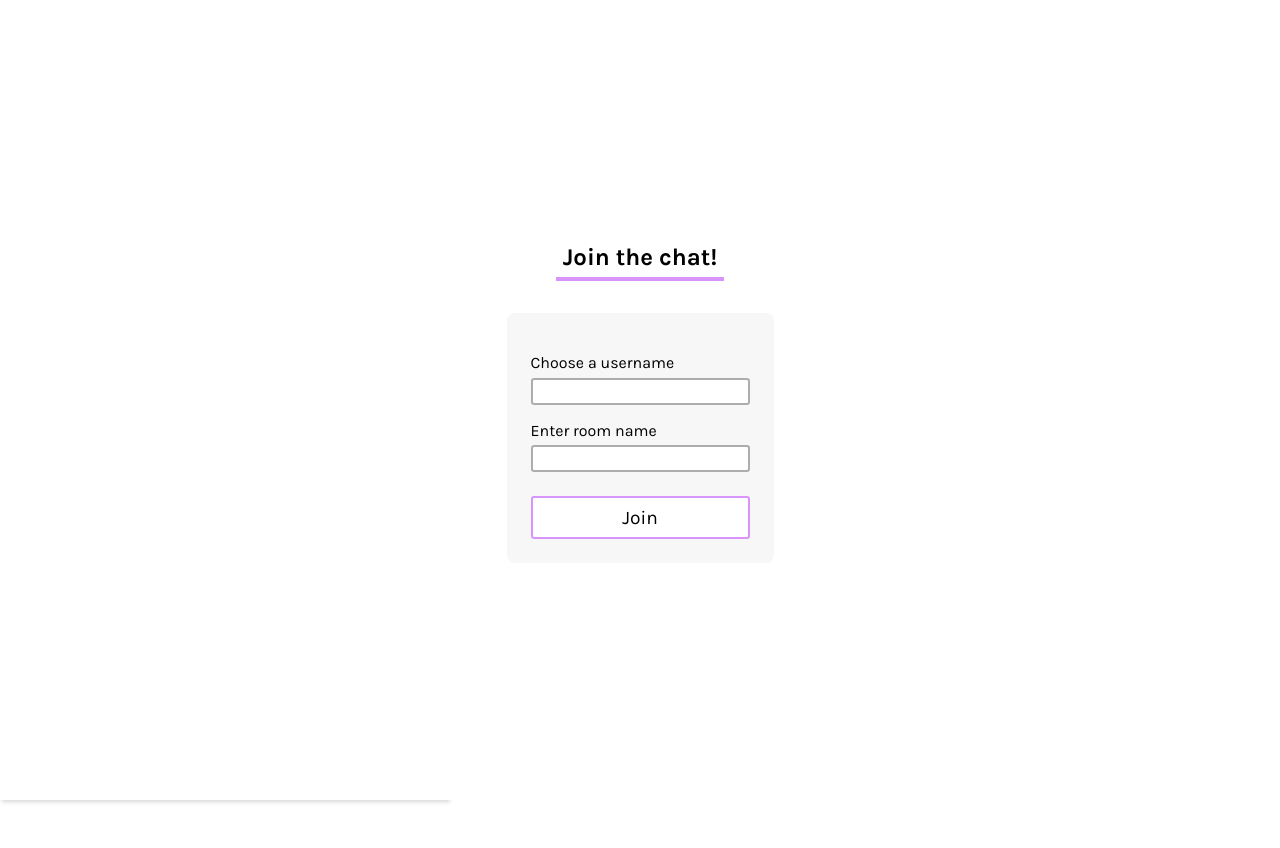
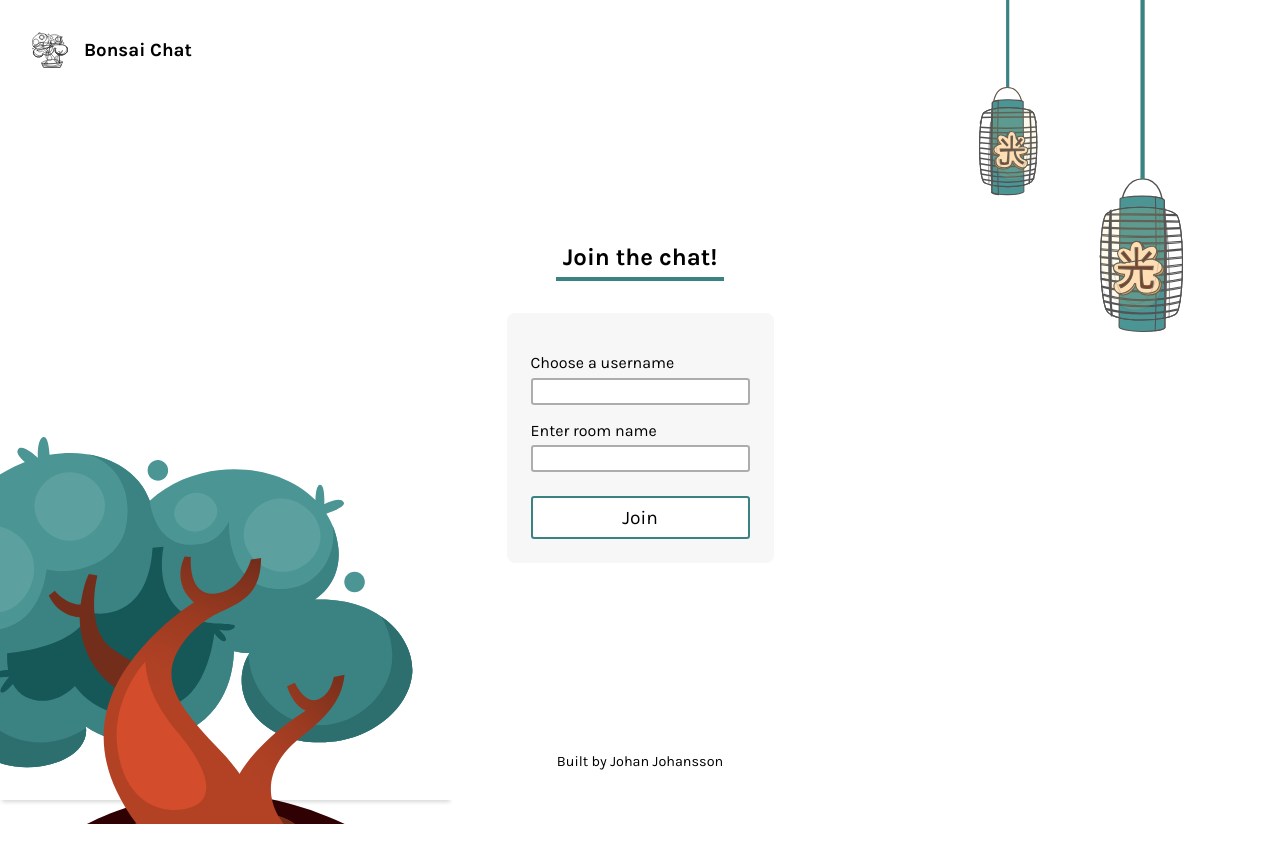
Before and after one commit to johanjohanss/chat-app, a website: page index.html in a window 1280 px wide. Drawn offline with nearby package versions, Linux system fonts and the light colour scheme; no server answers.

Commit message:
log in page styling

```diff
--- a/index.html
+++ b/index.html
@@ -9,6 +9,12 @@
   <body>
 
     <div class="choose-username hide">
+        <div id="login-top-div">
+            <img id="bonsai-lines" src="img/bonsai-lines.svg" alt="bonsain tree line art">
+            <h3>Bonsai Chat</h3>
+        </div>
+        <img id="lanterns" src="img/lanterns.svg" alt="lanterns">
+        <img id="bonsai" src="img/bonsai.svg" alt="bonsai tree illustration">
         <h2>Join the chat!</h2>
         <form id="userForm">
             <div class="form-group">
@@ -22,6 +28,7 @@
 
             <input id="submit-form" type="submit" value="Join">
         </form>
+        <p id="credit-text">Built by Johan Johansson</p>
     </div>
 
     <div id="messages-bg">
@@ -30,7 +37,11 @@
 
     <div id="chat-wrapper">
         <div id="contact-section">
-            <h2 class="text-center title title-bg">Active Users</h2>
+            <div class="title-bg">
+                <!--<img id="logo-chat" src="img/bonsai-lines.svg" alt="bonsain tree line art">-->
+                <h2 class="text-center title">Active Users</h2>
+            </div>
+
             <div id="userDisplay">
 
             </div>
--- a/public/style.scss
+++ b/public/style.scss
@@ -1,3 +1,8 @@
+$mainColor: #3B8282; //#d994fc
+
+$secondColorTransparent: #a9d8d8c0; //$secondColorTransparent
+$mainColorTransparent: #7bcfcfc0;
+
 *{
     box-sizing: border-box;
 }
@@ -170,26 +175,30 @@ emoji-picker {
 /* Specific message styles */
 .sent-message{
     //background: linear-gradient(to right, #d994fc, #ffe390);
-    background: linear-gradient(to right, #d994fce0, #ffe390dc);
+    background: linear-gradient(to right, $mainColorTransparent, $secondColorTransparent);
     align-self: flex-end;
     justify-self: flex-end;
+     min-width: 4rem;
 }
 .received-message{
     background-color: rgba(255, 255, 255, 0.863);
     align-self: flex-start;
     justify-self: flex-start;
+     min-width: 4rem;
 }
 .join-message{
     background: rgba(255, 255, 255, 0.849);
-    border: 1.5px solid #d994fc;
+    border: 1.5px solid $mainColor;
     align-self: flex-start;
     justify-self: flex-end;
+    min-width: 4rem;
 }
 .join-message-self{
     background: rgba(255, 255, 255, 0.829);
-    border: 1.5px solid #d994fc;//rgb(171, 255, 171);
+    border: 1.5px solid $mainColor;//rgb(171, 255, 171);
     align-self: flex-end;
     justify-self: flex-end;
+    min-width: 4rem;
 }
 
 /* Message parts */
@@ -250,8 +259,48 @@ emoji-picker {
         padding: 0.4rem;
         text-align: left;
 
-        border-bottom: 4px solid #d994fc;
+        border-bottom: 4px solid $mainColor;
     }
+}
+#credit-text{
+    position: absolute;
+    bottom: 1rem;
+    left: 50%;
+    transform: translateX(-50%);
+    font-size: 0.9rem;
+}
+#login-top-div{
+    display: flex;
+    justify-content: flex-start;
+    align-items: center;
+    position: absolute;
+    top: 0;
+    left: 0;
+    width: 100%;
+    padding: 2rem;
+    font-family: 'Karla';
+    h3{
+        margin: 0;
+        padding: 0;
+    }
+}
+/* Login page illustrations */
+#lanterns{
+    position: absolute;
+    top: 0;
+    right: 6rem;
+    width: 16%;
+    pointer-events: none;
+}
+#bonsai{
+    position: absolute;
+    bottom: -1.5rem;
+    left: -2.2rem;
+    width: 35%;
+    pointer-events: none;
+}
+#bonsai-lines{
+    margin-right: 1rem;
 }
 #userForm{
     display: flex;
@@ -290,7 +339,7 @@ emoji-picker {
     border: 2px solid rgba(0, 0, 0, 0.322);
     border-radius: 0.2rem;
     outline: none;
-    border: 2px solid #d994fc;
+    border: 2px solid $mainColor;
     background: #ffffff;
     align-self: flex-end;
     transition: all 0.5s ease;
@@ -321,12 +370,18 @@ emoji-picker {
 
 /* Re-useable components */
 .title{
-    padding: 0.2rem;
+    padding: 0rem;
+}
+#logo-chat{
+    margin-right: 1rem;
 }
 .title-bg{
     margin: 0;
     padding: 1.5rem;
     background-color: rgb(245, 245, 245);
+    display: flex;
+    justify-content: center;
+    align-items: center;
 }
 .gradient-border{
     background: linear-gradient(to right, #d994fc, #ffe390);
```
Also changed, not shown: public/img/bonsai-lines.png (added), public/img/bonsai-lines.svg (added), public/img/bonsai.png (added), public/img/bonsai.svg (added), public/img/lanterns.png (added), public/img/lanterns.svg (added), public/style.css, 3 other files.
